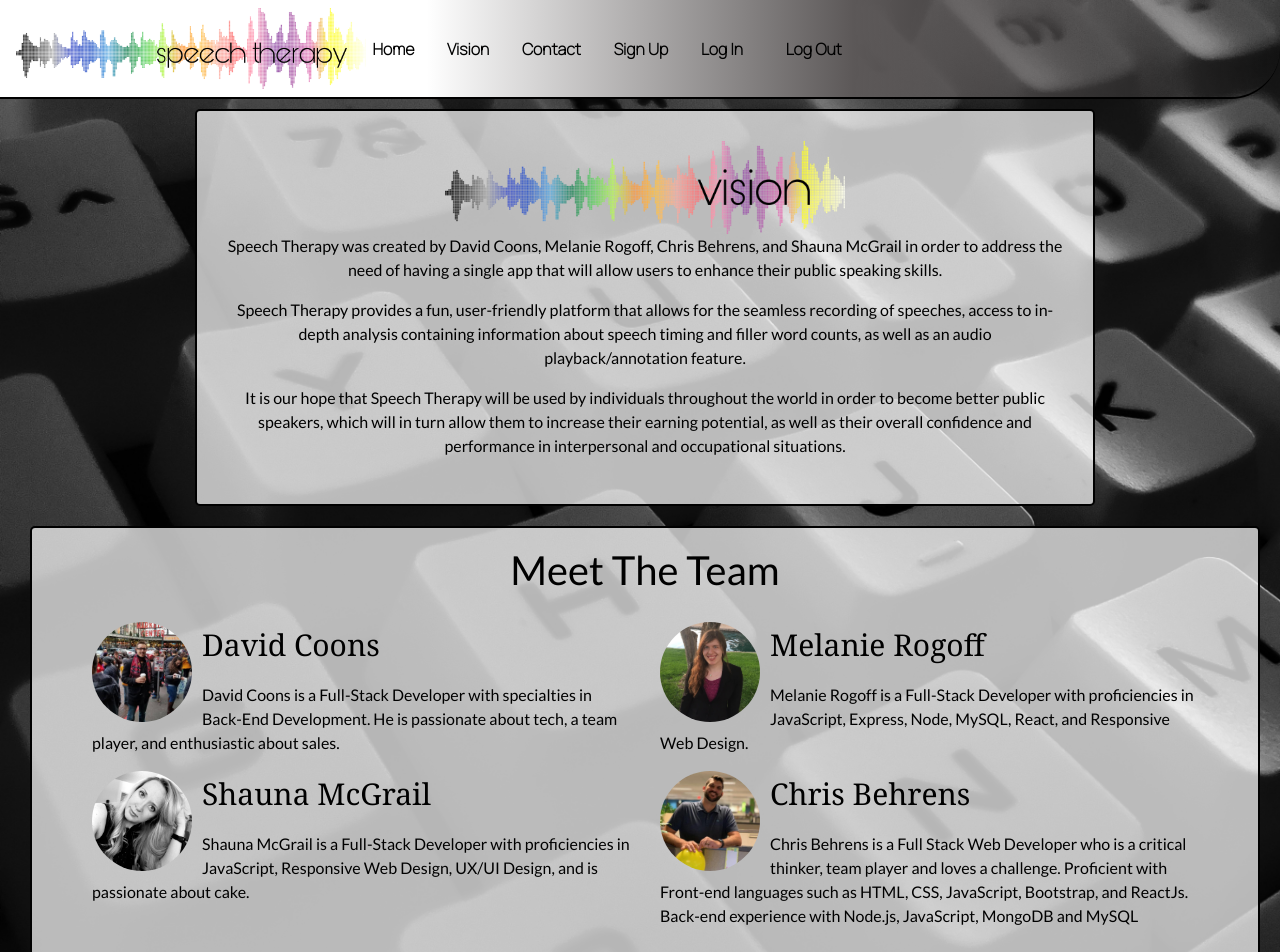
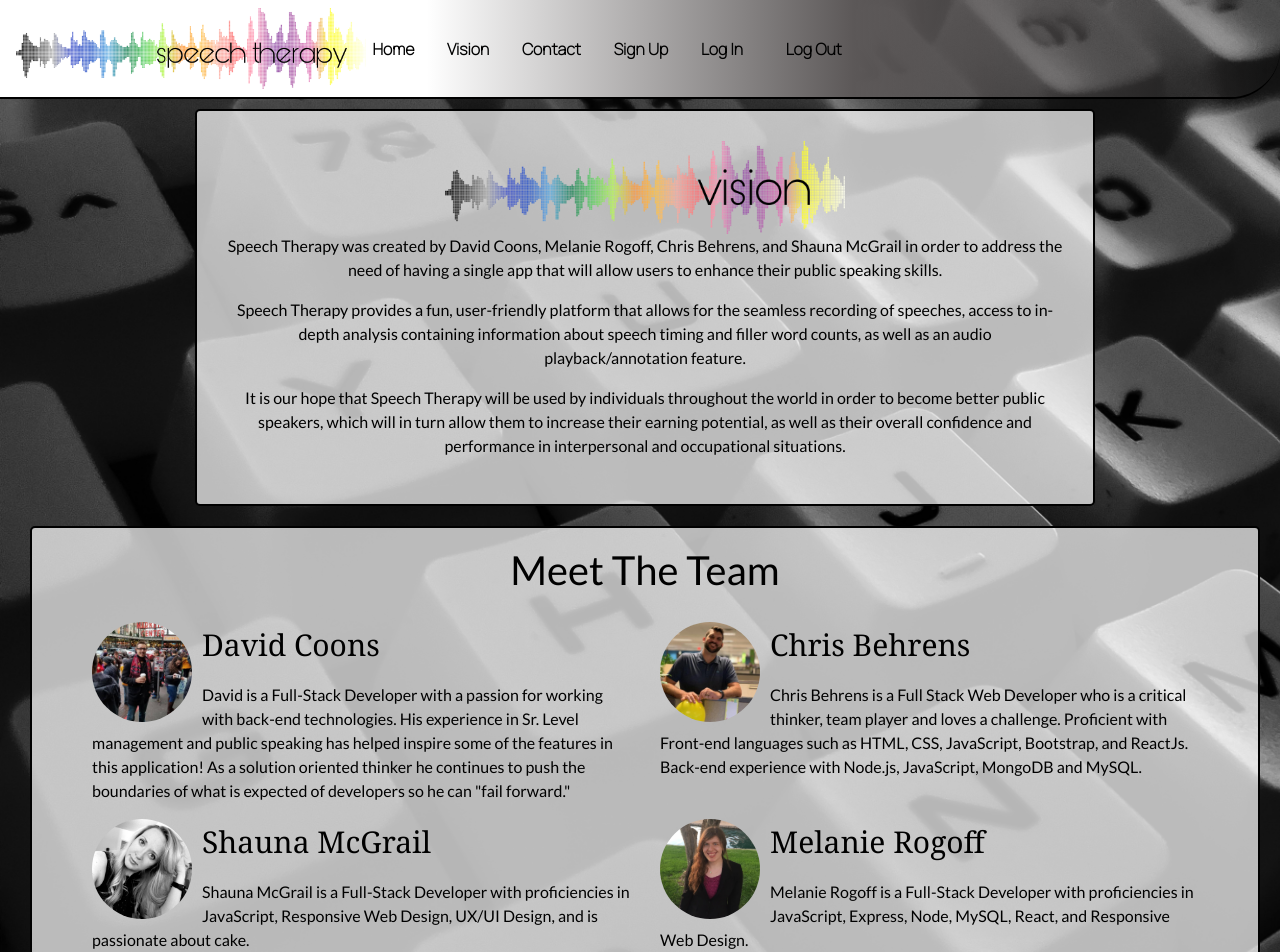
Before and after one commit to Bearpaw11/speech_app, a React (Create React App) app in the folder client/: page /About in a window 1280 px wide. Shown: the top 952 px of the page. Built offline with nearby package versions, Linux system fonts and the light colour scheme; a web font is replaced by a local one.

Commit message:
updated David's bio on the Vision page

```diff
--- a/client/src/components/Team/index.js
+++ b/client/src/components/Team/index.js
@@ -22,9 +22,9 @@ function TeamSection(props) {
             <div className="col-sm-2 col-md-6">
                 <div className="avatar mx-auto">
                     <MeetTeam
-                        image={Mel}
-                        name={Team[1].name}
-                        bio={Team[1].bio}
+                        image={Chris}
+                        name={Team[3].name}
+                        bio={Team[3].bio}
                     />
                 </div>
             </div>
@@ -42,9 +42,9 @@ function TeamSection(props) {
             <div className="col-sm-2 col-md-6">
                 <div class="avatar mx-auto">
                     <MeetTeam
-                        image={Chris}
-                        name={Team[3].name}
-                        bio={Team[3].bio}
+                        image={Mel}
+                        name={Team[1].name}
+                        bio={Team[1].bio}
                     />
                 </div>
             </div>
--- a/client/src/components/Team/team.json
+++ b/client/src/components/Team/team.json
@@ -2,7 +2,7 @@
     {
         "id": 1,
         "name": "David Coons",
-        "bio": "David Coons is a Full-Stack Developer with specialties in Back-End Development. He is passionate about tech, a team player, and enthusiastic about sales."
+        "bio": "David is a Full-Stack Developer with a passion for working with back-end technologies. His experience in Sr. Level management and public speaking has helped inspire some of the features in this application! As a solution oriented thinker he continues to push the boundaries of what is expected of developers so he can \"fail forward.\""
     },
     {
         "id": 2,
@@ -17,7 +17,7 @@
     {
         "id": 4,
         "name": "Chris Behrens",
-        "bio": "Chris Behrens is a Full Stack Web Developer who is a critical thinker, team player and loves a challenge. Proficient with Front-end languages such as HTML, CSS, JavaScript, Bootstrap, and ReactJs. Back-end experience with Node.js, JavaScript, MongoDB and MySQL"
+        "bio": "Chris Behrens is a Full Stack Web Developer who is a critical thinker, team player and loves a challenge. Proficient with Front-end languages such as HTML, CSS, JavaScript, Bootstrap, and ReactJs. Back-end experience with Node.js, JavaScript, MongoDB and MySQL."
 
     }
 ]
```
